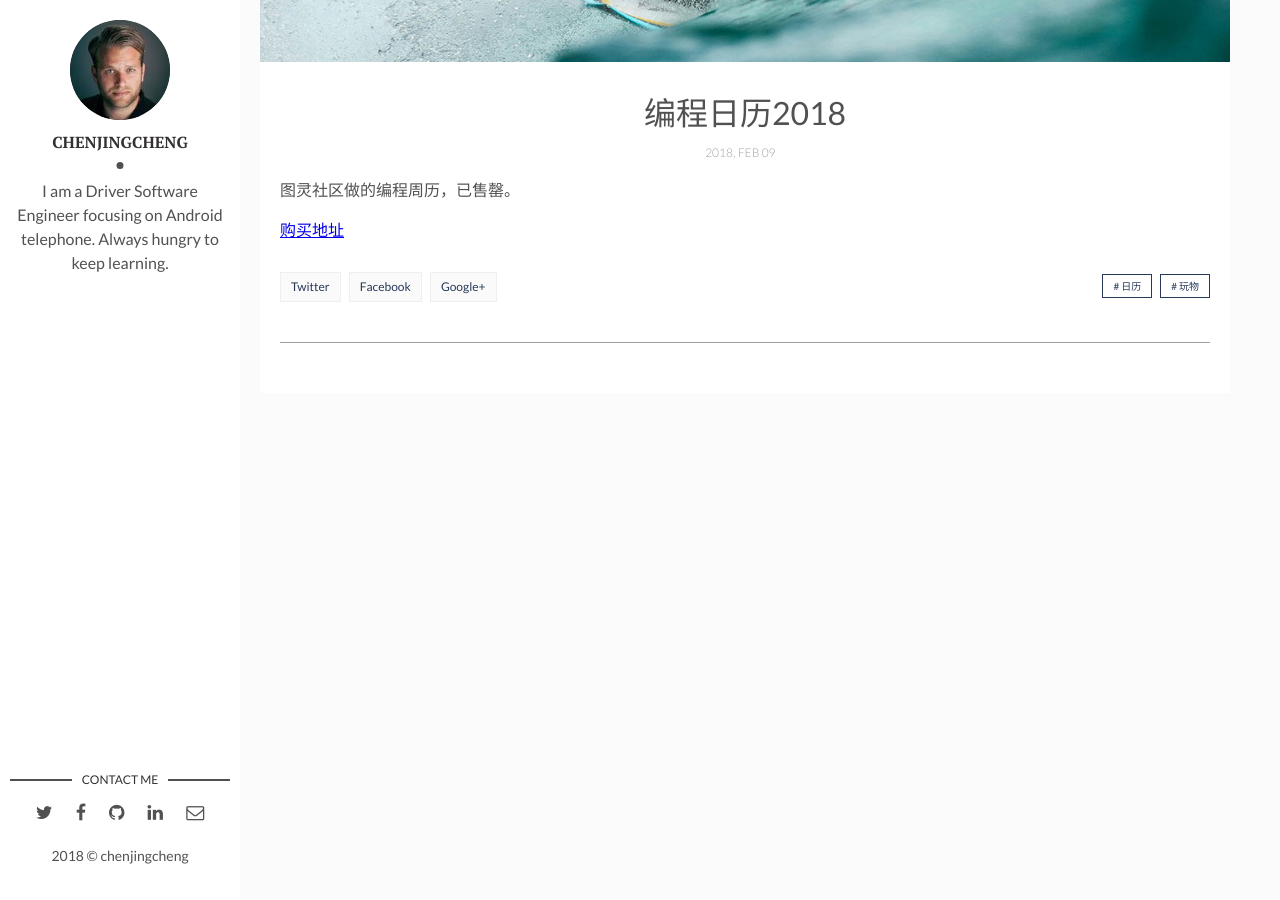
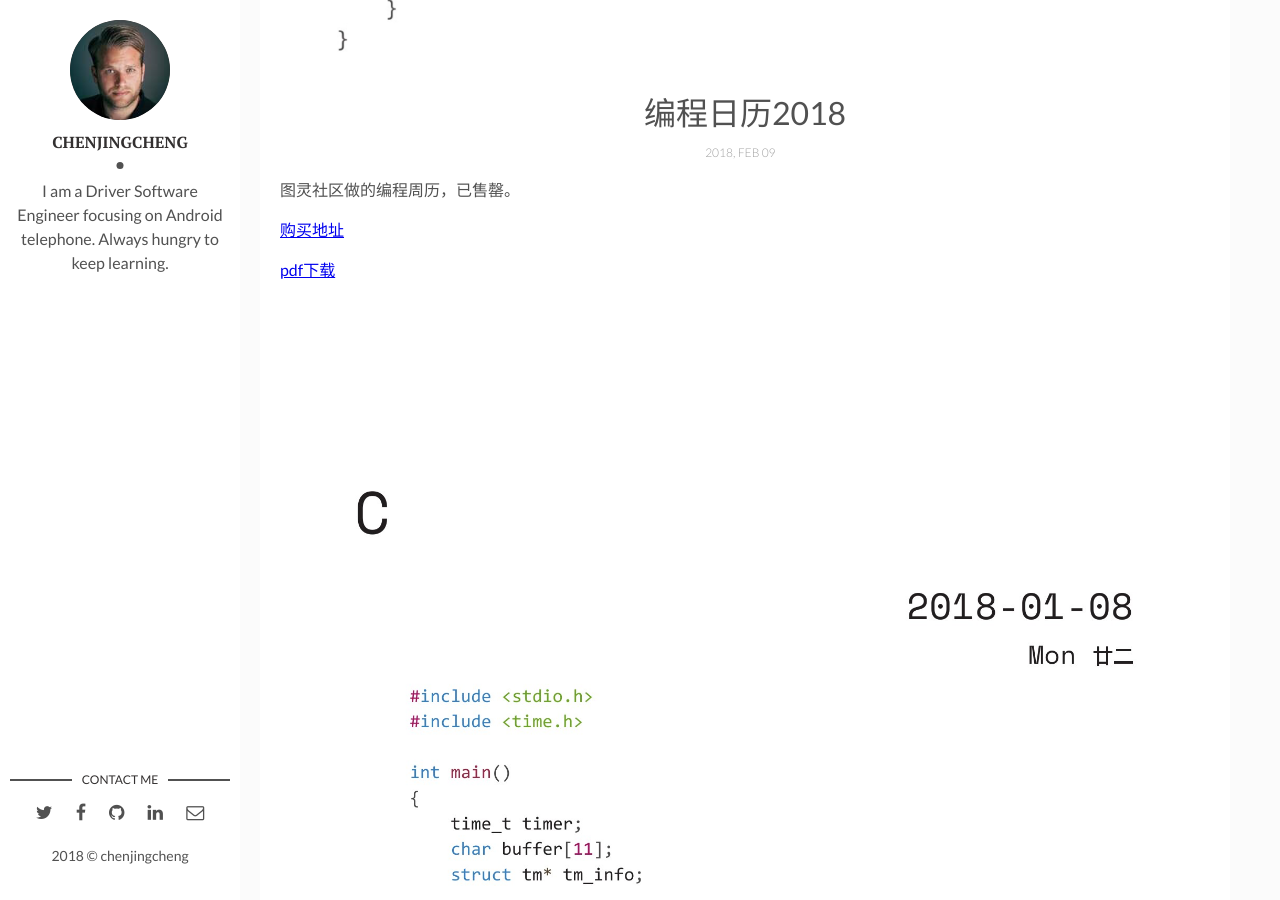
Before and after one commit to weiherty/weiherty.github.io, a Jekyll site: the page built from _posts/2017-04-06-how-i-rest-from-work.markdown, in a window 1280 px wide and 900 px high, scrolled down 458 px. Built offline with Jekyll 4.4.1, drawn with Linux system fonts in a browser that asks for light colours.

Commit message:
增加图片

```diff
--- a/_posts/2017-04-06-how-i-rest-from-work.markdown
+++ b/_posts/2017-04-06-how-i-rest-from-work.markdown
@@ -3,9 +3,13 @@ layout: post
 title: 编程日历2018
 date: 2018-02-09 13:32:20 +0300
 description: 一本有趣的日历 # Add post description (optional)
-img: i-rest.jpg # Add image post (optional)
+img: 0008_java.jpg # Add image post (optional)
 tags: [日历, 玩物]
 ---
 图灵社区做的编程周历，已售罄。
 
 [购买地址](http://www.ituring.com.cn/book/2625)
+
+[pdf下载](http://www.ituring.com.cn/book/download/43507086-33c3-40e9-9115-d610e1333bca)
+
+![图片]({{site.baseurl}}/assets/img/0009.jpg)
```
Also changed, not shown: assets/img/0008_java.jpg (added), assets/img/0009.jpg (added).
